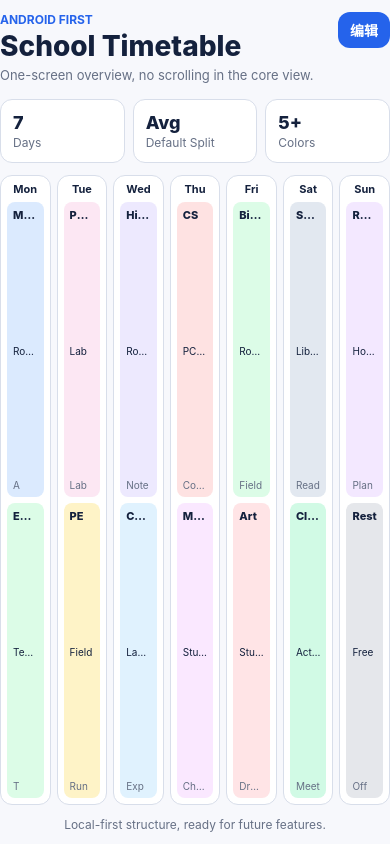
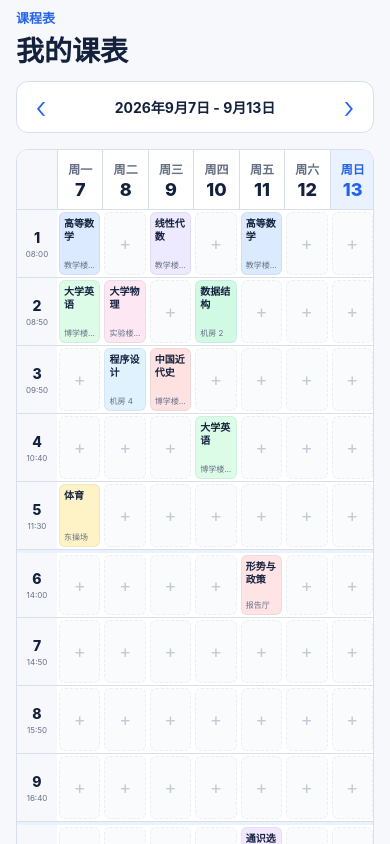
Before and after one commit to zixia-12/SchoolTimetable, a React Native app: screen / in a window 390 px wide. Built offline with nearby package versions, Linux system fonts and the light colour scheme.

Commit message:
feat: implement timetable template and Gitee updates

```diff
--- a/app.json
+++ b/app.json
@@ -1,6 +1,6 @@
 {
   "expo": {
-    "name": "School Timetable",
+    "name": "我的课表",
     "slug": "school-timetable",
     "version": "1.0.0",
     "orientation": "portrait",
--- a/src/features/timetable/TimetableScreen.tsx
+++ b/src/features/timetable/TimetableScreen.tsx
@@ -1,269 +1,189 @@
 import { useMemo, useState } from 'react';
-import {
-  Modal,
-  Pressable,
-  SafeAreaView,
-  ScrollView,
-  StyleSheet,
-  Text,
-  View
-} from 'react-native';
+import { Linking, Modal, Pressable, ScrollView, StatusBar, StyleSheet, Text, TextInput, useWindowDimensions, View } from 'react-native';
 
-import { defaultBlocks, weekdays } from '@/features/timetable/defaultSchedule';
+import { defaultBlocks, periodLabels, weekdays } from '@/features/timetable/defaultSchedule';
 import { colors, radius, spacing } from '@/theme/tokens';
-import { ClassBlock, MenuAction } from '@/types/timetable';
+import { ClassBlock, Weekday } from '@/types/timetable';
 
-const menuItems: Array<{ key: MenuAction; label: string; hint: string }> = [
-  { key: 'time', label: '时间', hint: '设置分割线时间' },
-  { key: 'merge', label: '合并', hint: '连堂隐藏分界线' },
-  { key: 'color', label: '颜色', hint: '选择预设色块' },
-  { key: 'info', label: '信息', hint: '添加教室、老师' },
-  { key: 'memo', label: '备忘', hint: '写长文本摘要' }
-];
+const dayNames: Record<Weekday, string> = {
+  Mon: '一', Tue: '二', Wed: '三', Thu: '四', Fri: '五', Sat: '六', Sun: '日'
+};
 
-function BlockCard({ block }: { block: ClassBlock }) {
+function getWeekStart(offset: number) {
+  const date = new Date();
+  const day = date.getDay() || 7;
+  date.setDate(date.getDate() - day + 1 + offset * 7);
+  date.setHours(0, 0, 0, 0);
+  return date;
+}
+
+function formatWeek(start: Date) {
+  const end = new Date(start);
+  end.setDate(start.getDate() + 6);
+  return `${start.getFullYear()}年${start.getMonth() + 1}月${start.getDate()}日 - ${end.getMonth() + 1}月${end.getDate()}日`;
+}
+
+function CourseCell({ block, onPress, width }: { block?: ClassBlock; onPress: () => void; width: number }) {
   return (
-    <View style={[styles.blockCard, { backgroundColor: block.color }]}>
-      <Text numberOfLines={1} style={styles.blockTitle}>
-        {block.title}
-      </Text>
-      <Text numberOfLines={1} style={styles.blockMeta}>
-        {(block.meta ?? []).join(' · ')}
-      </Text>
-      <Text numberOfLines={1} style={styles.blockMemo}>
-        {block.memoPreview ?? '·'}
-      </Text>
+    <Pressable onPress={onPress} style={[styles.cell, { width: width - 4 }, block ? { backgroundColor: block.color } : styles.emptyCell]}>
+      {block ? (
+        <>
+          <Text numberOfLines={2} style={styles.courseTitle}>{block.title}</Text>
+          <Text numberOfLines={1} style={styles.courseMeta}>{block.meta?.[0] ?? ''}</Text>
+        </>
+      ) : <Text style={styles.plus}>+</Text>}
+    </Pressable>
+  );
+}
+
+export function TimetableScreen() {
+  const { width } = useWindowDimensions();
+  const [weekOffset, setWeekOffset] = useState(0);
+  const [selected, setSelected] = useState<ClassBlock | null>(null);
+  const [schedule, setSchedule] = useState(defaultBlocks);
+  const [adding, setAdding] = useState<{ day: Weekday; periodIndex: number } | null>(null);
+  const [draftName, setDraftName] = useState('');
+  const [draftRoom, setDraftRoom] = useState('');
+  const start = useMemo(() => getWeekStart(weekOffset), [weekOffset]);
+  const todayIndex = (new Date().getDay() || 7) - 1;
+  const tableWidth = width - spacing.lg * 2;
+  const columnWidth = (tableWidth - 40) / 7;
+  const topInset = StatusBar.currentHeight ?? 0;
+
+  const openAdd = (day: Weekday, periodIndex: number) => {
+    setDraftName('');
+    setDraftRoom('');
+    setAdding({ day, periodIndex });
+  };
+
+  const saveCourse = () => {
+    if (!adding || !draftName.trim()) return;
+    setSchedule((current) => {
+      const daySchedule = [...current[adding.day]];
+      daySchedule[adding.periodIndex] = {
+        id: `${adding.day}-${adding.periodIndex}-${Date.now()}`,
+        title: draftName.trim(),
+        color: '#DBEAFE',
+        meta: draftRoom.trim() ? [draftRoom.trim()] : [],
+        memoPreview: '暂无备注'
+      };
+      return { ...current, [adding.day]: daySchedule };
+    });
+    setAdding(null);
+  };
+
+  return (
+    <View style={[styles.root, { paddingTop: topInset + spacing.sm }]}>
+      <View style={styles.header}>
+        <View><Text style={styles.eyebrow}>课程表</Text><Text style={styles.title}>我的课表</Text></View>
+      </View>
+
+      <View style={styles.weekBar}>
+        <Pressable onPress={() => setWeekOffset((value) => value - 1)} style={styles.arrowButton}><Text style={styles.arrow}>‹</Text></Pressable>
+        <Pressable onPress={() => setWeekOffset(0)} style={styles.weekCenter}>
+          <Text style={styles.weekText}>{formatWeek(start)}</Text>
+          {weekOffset !== 0 && <Text style={styles.todayLink}>回到本周</Text>}
+        </Pressable>
+        <Pressable onPress={() => setWeekOffset((value) => value + 1)} style={styles.arrowButton}><Text style={styles.arrow}>›</Text></Pressable>
+      </View>
+
+      <ScrollView style={styles.tableScroll} contentContainerStyle={styles.scroller} showsVerticalScrollIndicator={false}>
+        <View style={[styles.table, { width: tableWidth }]}>
+          <View style={styles.headerRow}>
+            <View style={styles.corner} />
+            {weekdays.map((day, index) => {
+              const date = new Date(start);
+              date.setDate(start.getDate() + index);
+              const isToday = weekOffset === 0 && index === todayIndex;
+              return (
+                <View key={day} style={[styles.dayHeader, { width: columnWidth }, isToday && styles.todayHeader]}>
+                  <Text style={[styles.dayName, isToday && styles.todayText]}>周{dayNames[day]}</Text>
+                  <Text style={[styles.dayNumber, isToday && styles.todayText]}>{date.getDate()}</Text>
+                </View>
+              );
+            })}
+          </View>
+
+          {periodLabels.map((period, periodIndex) => (
+            <View key={period} style={[styles.row, (periodIndex === 5 || periodIndex === 9) && styles.sectionStart]}>
+              <View style={styles.periodLabel}>
+                <Text style={styles.periodNumber}>{periodIndex + 1}</Text>
+                <Text style={styles.periodTime}>{period}</Text>
+              </View>
+              {weekdays.map((day) => {
+                const block = schedule[day][periodIndex];
+                return <CourseCell key={`${day}-${period}`} width={columnWidth} block={block} onPress={() => block ? setSelected(block) : openAdd(day, periodIndex)} />;
+              })}
+            </View>
+          ))}
+        </View>
+        <Text style={styles.tip}>点击课程查看详情，点击空白格添加课程</Text>
+        <Pressable
+          accessibilityRole="link"
+          onPress={() => Linking.openURL('https://gitee.com/haozixia26/school-timetable/releases')}
+          style={styles.updateButton}
+        >
+          <Text style={styles.updateText}>检查更新 · 当前版本 1.0.0</Text>
+        </Pressable>
+      </ScrollView>
+
+      <Modal transparent visible={Boolean(selected)} animationType="slide" onRequestClose={() => setSelected(null)}>
+        <Pressable style={styles.backdrop} onPress={() => setSelected(null)}>
+          <Pressable style={styles.sheet} onPress={() => undefined}>
+            <View style={styles.handle} />
+            <View style={[styles.colorMark, { backgroundColor: selected?.color ?? colors.accent }]} />
+            <Text style={styles.detailTitle}>{selected?.title}</Text>
+            <Text style={styles.detailMeta}>{selected?.meta?.join('  ·  ')}</Text>
+            <Text style={styles.detailMemo}>{selected?.memoPreview ?? '暂无备注'}</Text>
+            <Pressable style={styles.doneButton} onPress={() => setSelected(null)}><Text style={styles.doneText}>完成</Text></Pressable>
+          </Pressable>
+        </Pressable>
+      </Modal>
+
+      <Modal transparent visible={Boolean(adding)} animationType="slide" onRequestClose={() => setAdding(null)}>
+        <Pressable style={styles.backdrop} onPress={() => setAdding(null)}>
+          <Pressable style={styles.sheet} onPress={() => undefined}>
+            <View style={styles.handle} />
+            <Text style={styles.sheetTitle}>添加课程</Text>
+            <TextInput autoFocus value={draftName} onChangeText={setDraftName} placeholder="课程名称" placeholderTextColor={colors.subtext} style={styles.input} />
+            <TextInput value={draftRoom} onChangeText={setDraftRoom} placeholder="教室（可选）" placeholderTextColor={colors.subtext} style={styles.input} />
+            <Pressable disabled={!draftName.trim()} style={[styles.doneButton, !draftName.trim() && styles.disabledButton]} onPress={saveCourse}>
+              <Text style={styles.doneText}>保存课程</Text>
+            </Pressable>
+          </Pressable>
+        </Pressable>
+      </Modal>
+
     </View>
   );
 }
 
-export function TimetableScreen() {
-  const [menuVisible, setMenuVisible] = useState(false);
-
-  const board = useMemo(() => weekdays.map((day) => ({ day, blocks: defaultBlocks[day] })), []);
-
-  return (
-    <SafeAreaView style={styles.root}>
-      <View style={styles.header}>
-        <View>
-          <Text style={styles.kicker}>Android first</Text>
-          <Text style={styles.title}>School Timetable</Text>
-          <Text style={styles.subtitle}>One-screen overview, no scrolling in the core view.</Text>
-        </View>
-        <Pressable onPress={() => setMenuVisible(true)} style={styles.editButton}>
-          <Text style={styles.editButtonText}>编辑</Text>
-        </Pressable>
-      </View>
-
-      <View style={styles.summaryRow}>
-        <View style={styles.summaryCard}>
-          <Text style={styles.summaryValue}>7</Text>
-          <Text style={styles.summaryLabel}>Days</Text>
-        </View>
-        <View style={styles.summaryCard}>
-          <Text style={styles.summaryValue}>Avg</Text>
-          <Text style={styles.summaryLabel}>Default Split</Text>
-        </View>
-        <View style={styles.summaryCard}>
-          <Text style={styles.summaryValue}>5+</Text>
-          <Text style={styles.summaryLabel}>Colors</Text>
-        </View>
-      </View>
-
-      <View style={styles.board}>
-        {board.map((column) => (
-          <View key={column.day} style={styles.dayColumn}>
-            <Text style={styles.dayLabel}>{column.day}</Text>
-            <View style={styles.dayStack}>
-              {column.blocks.map((block) => (
-                <BlockCard key={block.id} block={block} />
-              ))}
-            </View>
-          </View>
-        ))}
-      </View>
-
-      <View style={styles.footer}>
-        <Text style={styles.footerText}>Local-first structure, ready for future features.</Text>
-      </View>
-
-      <Modal transparent visible={menuVisible} animationType="fade" onRequestClose={() => setMenuVisible(false)}>
-        <Pressable style={styles.modalBackdrop} onPress={() => setMenuVisible(false)}>
-          <Pressable style={styles.sheet} onPress={() => undefined}>
-            <View style={styles.sheetHandle} />
-            <Text style={styles.sheetTitle}>编辑菜单</Text>
-            {menuItems.map((item) => (
-              <Pressable key={item.key} style={styles.menuRow}>
-                <Text style={styles.menuLabel}>{item.label}</Text>
-                <Text style={styles.menuHint}>{item.hint}</Text>
-              </Pressable>
-            ))}
-          </Pressable>
-        </Pressable>
-      </Modal>
-    </SafeAreaView>
-  );
-}
-
 const styles = StyleSheet.create({
-  root: {
-    flex: 1,
-    backgroundColor: colors.background,
-    paddingHorizontal: spacing.lg,
-    paddingTop: spacing.md
-  },
-  header: {
-    flexDirection: 'row',
-    justifyContent: 'space-between',
-    alignItems: 'flex-start',
-    gap: spacing.md,
-    marginBottom: spacing.lg
-  },
-  kicker: {
-    fontSize: 12,
-    color: colors.accent,
-    fontWeight: '700',
-    textTransform: 'uppercase',
-    letterSpacing: 0
-  },
-  title: {
-    fontSize: 28,
-    fontWeight: '800',
-    color: colors.text,
-    marginTop: 2
-  },
-  subtitle: {
-    fontSize: 13,
-    color: colors.subtext,
-    marginTop: 4
-  },
-  editButton: {
-    backgroundColor: colors.accent,
-    paddingHorizontal: spacing.md,
-    paddingVertical: spacing.sm,
-    borderRadius: radius.md
-  },
-  editButtonText: {
-    color: '#FFFFFF',
-    fontWeight: '700'
-  },
-  summaryRow: {
-    flexDirection: 'row',
-    gap: spacing.sm,
-    marginBottom: spacing.md
-  },
-  summaryCard: {
-    flex: 1,
-    backgroundColor: colors.surface,
-    borderRadius: radius.md,
-    padding: spacing.md,
-    borderWidth: 1,
-    borderColor: colors.border
-  },
-  summaryValue: {
-    fontSize: 18,
-    fontWeight: '800',
-    color: colors.text
-  },
-  summaryLabel: {
-    marginTop: 2,
-    fontSize: 12,
-    color: colors.subtext
-  },
-  board: {
-    flex: 1,
-    flexDirection: 'row',
-    gap: 6,
-    minHeight: 0
-  },
-  dayColumn: {
-    flex: 1,
-    minWidth: 0,
-    backgroundColor: colors.surface,
-    borderRadius: radius.md,
-    borderWidth: 1,
-    borderColor: colors.border,
-    padding: 6
-  },
-  dayLabel: {
-    fontSize: 11,
-    fontWeight: '700',
-    color: colors.text,
-    marginBottom: 6,
-    textAlign: 'center'
-  },
-  dayStack: {
-    flex: 1,
-    gap: 6
-  },
-  blockCard: {
-    flex: 1,
-    borderRadius: radius.sm,
-    padding: 6,
-    justifyContent: 'space-between',
-    minHeight: 0
-  },
-  blockTitle: {
-    fontSize: 11,
-    fontWeight: '800',
-    color: colors.text
-  },
-  blockMeta: {
-    fontSize: 10,
-    color: colors.text
-  },
-  blockMemo: {
-    fontSize: 10,
-    color: colors.subtext
-  },
-  footer: {
-    paddingVertical: spacing.md
-  },
-  footerText: {
-    fontSize: 12,
-    color: colors.subtext,
-    textAlign: 'center'
-  },
-  modalBackdrop: {
-    flex: 1,
-    backgroundColor: 'rgba(20, 33, 61, 0.25)',
-    justifyContent: 'flex-end'
-  },
-  sheet: {
-    backgroundColor: colors.surface,
-    borderTopLeftRadius: 20,
-    borderTopRightRadius: 20,
-    paddingHorizontal: spacing.lg,
-    paddingTop: spacing.sm,
-    paddingBottom: spacing.xl
-  },
-  sheetHandle: {
-    width: 44,
-    height: 4,
-    borderRadius: 999,
-    backgroundColor: colors.border,
-    alignSelf: 'center',
-    marginBottom: spacing.md
-  },
-  sheetTitle: {
-    fontSize: 18,
-    fontWeight: '800',
-    color: colors.text,
-    marginBottom: spacing.md
-  },
-  menuRow: {
-    paddingVertical: spacing.md,
-    borderBottomWidth: 1,
-    borderBottomColor: colors.border
-  },
-  menuLabel: {
-    fontSize: 16,
-    fontWeight: '700',
-    color: colors.text
-  },
-  menuHint: {
-    fontSize: 12,
-    color: colors.subtext,
-    marginTop: 2
-  }
+  root: { flex: 1, backgroundColor: colors.background },
+  header: { paddingHorizontal: spacing.lg, marginBottom: spacing.md },
+  eyebrow: { color: colors.accent, fontSize: 13, fontWeight: '700' },
+  title: { color: colors.text, fontSize: 28, fontWeight: '800', marginTop: 2 },
+  weekBar: { marginHorizontal: spacing.lg, height: 52, backgroundColor: colors.surface, borderRadius: radius.md, flexDirection: 'row', alignItems: 'center', borderWidth: 1, borderColor: colors.border },
+  arrowButton: { width: 48, alignItems: 'center' }, arrow: { color: colors.accent, fontSize: 30, fontWeight: '300' },
+  weekCenter: { flex: 1, alignItems: 'center' }, weekText: { color: colors.text, fontSize: 14, fontWeight: '700' }, todayLink: { color: colors.accent, fontSize: 11, marginTop: 2 },
+  tableScroll: { flex: 1 }, scroller: { paddingHorizontal: spacing.lg, paddingTop: spacing.lg, paddingBottom: spacing.md },
+  table: { backgroundColor: colors.surface, borderRadius: radius.md, overflow: 'hidden', borderWidth: 1, borderColor: colors.border },
+  headerRow: { height: 60, flexDirection: 'row', borderBottomWidth: 1, borderBottomColor: colors.border },
+  corner: { width: 40, backgroundColor: colors.background },
+  dayHeader: { alignItems: 'center', justifyContent: 'center', borderLeftWidth: 1, borderLeftColor: colors.border }, todayHeader: { backgroundColor: colors.accentSoft },
+  dayName: { color: colors.subtext, fontSize: 12, fontWeight: '700' }, dayNumber: { color: colors.text, fontSize: 18, fontWeight: '800', marginTop: 2 }, todayText: { color: colors.accent },
+  row: { height: 68, flexDirection: 'row', borderBottomWidth: 1, borderBottomColor: colors.border }, sectionStart: { borderTopWidth: 3, borderTopColor: colors.accentSoft },
+  periodLabel: { width: 40, alignItems: 'center', justifyContent: 'center', backgroundColor: colors.background }, periodNumber: { color: colors.text, fontSize: 14, fontWeight: '800' }, periodTime: { color: colors.subtext, fontSize: 8, marginTop: 3 },
+  cell: { margin: 2, borderRadius: 6, padding: 4, justifyContent: 'space-between', borderWidth: 1, borderColor: 'rgba(20,33,61,0.06)' },
+  emptyCell: { backgroundColor: '#FAFBFD', borderStyle: 'dashed', alignItems: 'center', justifyContent: 'center' }, plus: { color: '#C3CAD5', fontSize: 18 },
+  courseTitle: { color: colors.text, fontSize: 10, fontWeight: '800', lineHeight: 13 }, courseMeta: { color: colors.subtext, fontSize: 8 },
+  tip: { color: colors.subtext, fontSize: 12, textAlign: 'center', paddingVertical: spacing.md },
+  updateButton: { alignSelf: 'center', paddingHorizontal: spacing.md, paddingVertical: spacing.sm }, updateText: { color: colors.accent, fontSize: 12, fontWeight: '700' },
+  backdrop: { flex: 1, backgroundColor: 'rgba(20,33,61,0.28)', justifyContent: 'flex-end' },
+  sheet: { backgroundColor: colors.surface, borderTopLeftRadius: 22, borderTopRightRadius: 22, padding: spacing.lg, paddingBottom: spacing.xl },
+  handle: { width: 42, height: 4, borderRadius: 4, backgroundColor: colors.border, alignSelf: 'center', marginBottom: spacing.lg },
+  sheetTitle: { color: colors.text, fontSize: 20, fontWeight: '800', marginBottom: spacing.sm },
+  colorMark: { width: 42, height: 8, borderRadius: 4, marginBottom: spacing.md }, detailTitle: { color: colors.text, fontSize: 26, fontWeight: '800' }, detailMeta: { color: colors.subtext, fontSize: 14, marginTop: spacing.sm }, detailMemo: { color: colors.text, fontSize: 15, marginTop: spacing.lg, minHeight: 48 },
+  input: { height: 48, borderWidth: 1, borderColor: colors.border, borderRadius: radius.md, paddingHorizontal: spacing.md, color: colors.text, fontSize: 15, marginTop: spacing.sm },
+  doneButton: { backgroundColor: colors.accent, borderRadius: radius.md, alignItems: 'center', paddingVertical: 13, marginTop: spacing.lg }, disabledButton: { opacity: 0.4 }, doneText: { color: '#FFFFFF', fontSize: 15, fontWeight: '800' }
 });
--- a/src/features/timetable/defaultSchedule.ts
+++ b/src/features/timetable/defaultSchedule.ts
@@ -2,33 +2,48 @@ import { ClassBlock, Weekday } from '@/types/timetable';
 
 export const weekdays: Weekday[] = ['Mon', 'Tue', 'Wed', 'Thu', 'Fri', 'Sat', 'Sun'];
 
-export const defaultBlocks: Record<Weekday, ClassBlock[]> = {
+export const periodLabels = [
+  '08:00', '08:50', '09:50', '10:40', '11:30',
+  '14:00', '14:50', '15:50', '16:40',
+  '19:00', '19:50', '20:40'
+];
+
+export const defaultBlocks: Record<Weekday, Array<ClassBlock | undefined>> = {
   Mon: [
-    { id: 'mon-1', title: 'Math', color: '#DBEAFE', memoPreview: 'A', meta: ['Room 201'] },
-    { id: 'mon-2', title: 'English', color: '#DCFCE7', memoPreview: 'T', meta: ['Teacher Li'] }
+    { id: 'mon-1', title: '高等数学', color: '#DBEAFE', memoPreview: '第三章习题', meta: ['教学楼 A201', '陈老师'] },
+    { id: 'mon-2', title: '大学英语', color: '#DCFCE7', memoPreview: 'Unit 4', meta: ['博学楼 305', '李老师'] },
+    undefined,
+    undefined,
+    { id: 'mon-5', title: '体育', color: '#FEF3C7', memoPreview: '篮球', meta: ['东操场', '周老师'] }
   ],
   Tue: [
-    { id: 'tue-1', title: 'Physics', color: '#FCE7F3', memoPreview: 'Lab', meta: ['Lab'] },
-    { id: 'tue-2', title: 'PE', color: '#FEF3C7', memoPreview: 'Run', meta: ['Field'] }
+    undefined,
+    { id: 'tue-2', title: '大学物理', color: '#FCE7F3', memoPreview: '力学实验', meta: ['实验楼 102', '王老师'] },
+    { id: 'tue-3', title: '程序设计', color: '#E0F2FE', memoPreview: '数组练习', meta: ['机房 4', '赵老师'] }
   ],
   Wed: [
-    { id: 'wed-1', title: 'History', color: '#EDE9FE', memoPreview: 'Note', meta: ['Room 103'] },
-    { id: 'wed-2', title: 'Chem', color: '#E0F2FE', memoPreview: 'Exp', meta: ['Lab 2'] }
+    { id: 'wed-1', title: '线性代数', color: '#EDE9FE', memoPreview: '矩阵', meta: ['教学楼 B103', '孙老师'] },
+    undefined,
+    { id: 'wed-3', title: '中国近代史', color: '#FEE2E2', memoPreview: '课堂展示', meta: ['博学楼 210', '刘老师'] }
   ],
   Thu: [
-    { id: 'thu-1', title: 'CS', color: '#FEE2E2', memoPreview: 'Code', meta: ['PC Lab'] },
-    { id: 'thu-2', title: 'Music', color: '#FAE8FF', memoPreview: 'Choir', meta: ['Studio'] }
+    undefined,
+    { id: 'thu-2', title: '数据结构', color: '#D1FAE5', memoPreview: '二叉树', meta: ['机房 2', '高老师'] },
+    undefined,
+    { id: 'thu-4', title: '大学英语', color: '#DCFCE7', memoPreview: 'Presentation', meta: ['博学楼 305', '李老师'] }
   ],
   Fri: [
-    { id: 'fri-1', title: 'Biology', color: '#DCFCE7', memoPreview: 'Field', meta: ['Room 204'] },
-    { id: 'fri-2', title: 'Art', color: '#FFE4E6', memoPreview: 'Draw', meta: ['Studio'] }
+    { id: 'fri-1', title: '高等数学', color: '#DBEAFE', memoPreview: '第三章习题', meta: ['教学楼 A201', '陈老师'] },
+    undefined,
+    undefined,
+    undefined,
+    undefined,
+    { id: 'fri-6', title: '形势与政策', color: '#FFE4E6', memoPreview: '专题讨论', meta: ['报告厅', '吴老师'] },
+    undefined,
+    undefined,
+    undefined,
+    { id: 'fri-10', title: '通识选修', color: '#F3E8FF', memoPreview: '小组讨论', meta: ['博学楼 108', '郑老师'] }
   ],
-  Sat: [
-    { id: 'sat-1', title: 'Self-study', color: '#E2E8F0', memoPreview: 'Read', meta: ['Library'] },
-    { id: 'sat-2', title: 'Club', color: '#D1FAE5', memoPreview: 'Meet', meta: ['Activity'] }
-  ],
-  Sun: [
-    { id: 'sun-1', title: 'Review', color: '#F3E8FF', memoPreview: 'Plan', meta: ['Home'] },
-    { id: 'sun-2', title: 'Rest', color: '#E5E7EB', memoPreview: 'Off', meta: ['Free'] }
-  ]
+  Sat: [],
+  Sun: []
 };
```
Also changed, not shown: Context/decisions.md (+22 -18 lines), Context/notes.md (+13 -10 lines), Context/preferences.md (+20 -18 lines), Context/progress.md (+25 -21 lines), Context/project.md (+17 -3 lines), Context/README.md.
